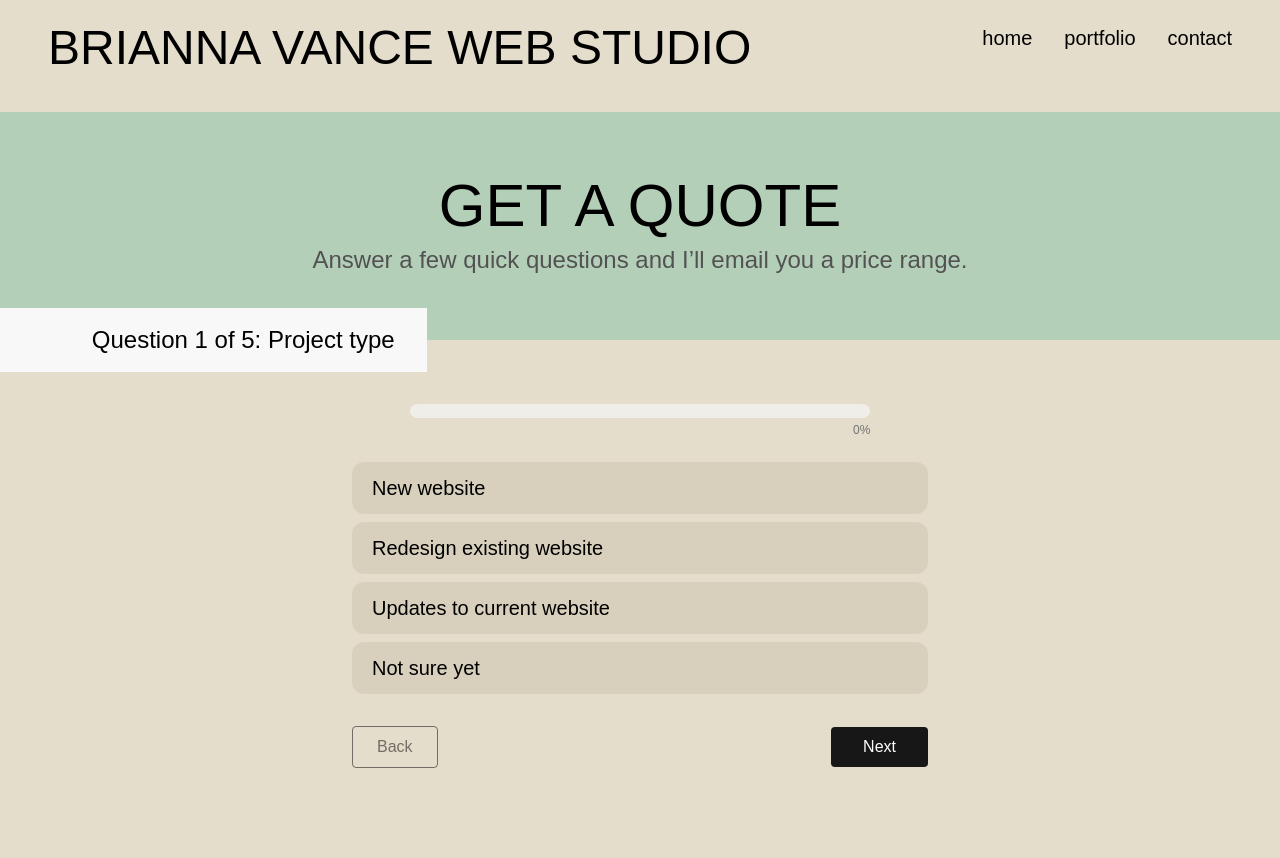
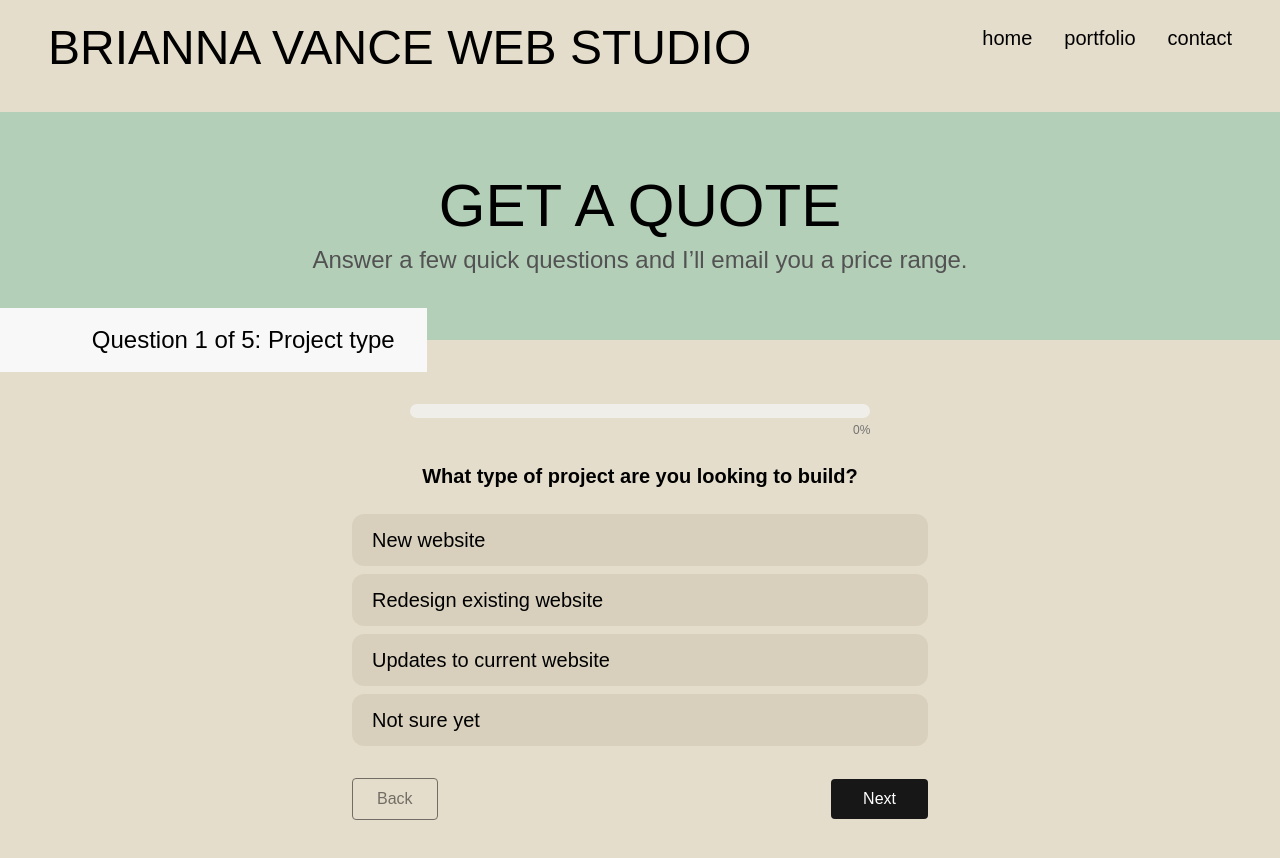
Before and after one commit to brivance/brivance-website, a Next.js app: page /get-started in a window 1280 px wide. Shown: the top 858 px of the page. Built offline with nearby package versions, Linux system fonts and the light colour scheme; a web font is replaced by a local one.

Commit message:
added a few more links and questions (titles that were not there previously) to the get started form

```diff
--- a/app/get-started/GetStartedForm.tsx
+++ b/app/get-started/GetStartedForm.tsx
@@ -6,7 +6,7 @@ import { useMemo, useState } from "react";
 
 import { motion } from "framer-motion";
 
-export default function GetStartedForm({ step, setStep, steps }: { step: number; setStep: React.Dispatch<React.SetStateAction<number>>; steps: { title: string }[] }) {
+export default function GetStartedForm({ step, setStep, steps }: { step: number; setStep: React.Dispatch<React.SetStateAction<number>>; steps: { title: string, question?: string }[] }) {
   const [data, setData] = useState<FormData>(initialData);
   const [submitting, setSubmitting] = useState(false);
   const [status, setStatus] = useState<{ type: "idle" | "error" | "success"; msg?: string }>({
@@ -258,6 +258,15 @@ export default function GetStartedForm({ step, setStep, steps }: { step: number;
 
         </div>
       </UpItem>
+      <UpItem>
+        <div>
+          {steps[step].question && (
+            <div className="mt-6 text-lg md:text-xl text-center font-bold">
+              {steps[step].question}
+            </div>
+          )}
+        </div>
+      </UpItem>
 
       {status.type === "error" && (
         <div className="mt-4 rounded-lg bg-[#f5979776] px-4 py-3 text-[#ca3d3d]">
--- a/app/get-started/page.tsx
+++ b/app/get-started/page.tsx
@@ -18,11 +18,11 @@ export default function GetStarted() {
 
   const steps = useMemo(
     () => [
-      { title: "Project type" },
-      { title: "Pages" },
-      { title: "Business" },
-      { title: "Features" },
-      { title: "Content readiness" },
+      { title: "Project type", question: "What type of project are you looking to build?" },
+      { title: "Pages", question: "How many pages will your website have?" },
+      { title: "Business", question: "What type of business do you have?" },
+      { title: "Features", question: "Which features do you need?" },
+      { title: "Content readiness", question: "How much content do you have ready?" },
       { title: "Contact" },
       { title: "Review" },
     ],
--- a/app/layout.tsx
+++ b/app/layout.tsx
@@ -11,7 +11,7 @@ import { usePathname } from "next/navigation";
 
 const afacad = Afacad({
   subsets: ['latin'],
-  weight: '400',
+  weight: ['400', '500', '600'], // choose what you use
   variable: '--font-afacad',
 });
 
--- a/app/portfolio/page.tsx
+++ b/app/portfolio/page.tsx
@@ -17,6 +17,7 @@ export default function Portfolio() {
         desktopSrc={DesktopComponentOne}
         mobileSrc={MobileComponentOne}
         description={DescriptionOne}
+        link="https://www.washdudes.net"
       />
       <PortfolioSection
         title="Professional Engineer Portfolio"
```
